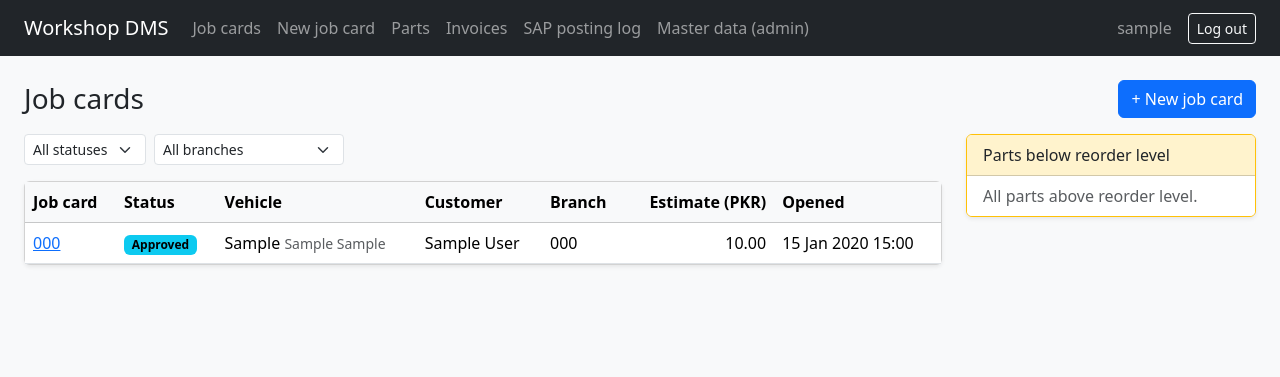
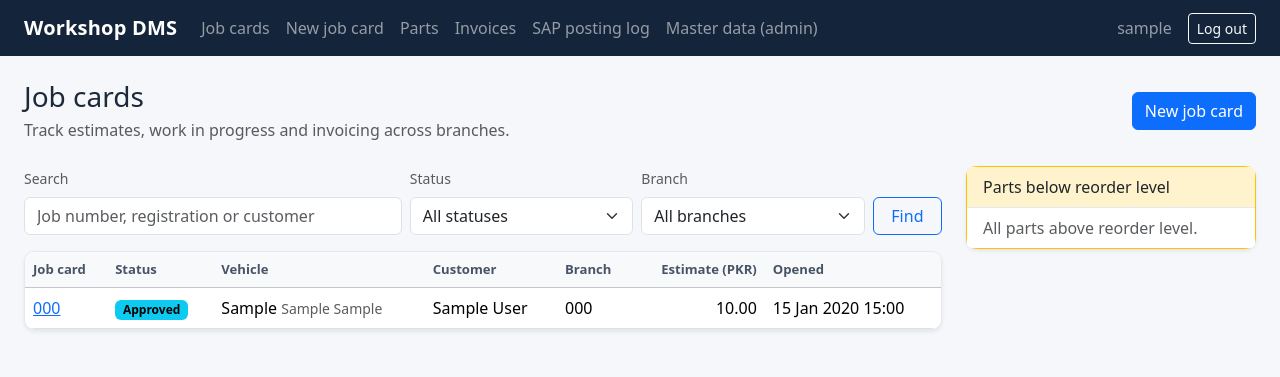
Before and after one commit to braxlyco/DBM, a Django app: page / in a window 1280 px wide. Shown: the top 377 px of the page. Run offline with Django 5.2, Linux system fonts and the light colour scheme; a user stored in the database is signed in; tables that the repository leaves empty hold one stand-in row (values such as "Sample post").

Commit message:
Improve workshop workflow and repository presentation

```diff
--- a/workshop/templates/workshop/base.html
+++ b/workshop/templates/workshop/base.html
@@ -6,13 +6,19 @@
   <title>{% block title %}Workshop DMS{% endblock %}</title>
   <link href="https://cdn.jsdelivr.net/npm/bootstrap@5.3.3/dist/css/bootstrap.min.css" rel="stylesheet">
   <style>
+    body { background: #f5f7fa; color: #1d2939; }
+    .navbar { background: #14243a; }
+    .navbar-brand { font-weight: 700; letter-spacing: .01em; }
+    .card { border: 1px solid #e4e9f0; border-radius: .65rem; }
+    .card-header { background: #fff; border-bottom-color: #e4e9f0; }
+    .table thead th { color: #475467; font-size: .82rem; font-weight: 600; white-space: nowrap; }
     .table td, .table th { vertical-align: middle; }
     .num { text-align: right; white-space: nowrap; }
     @media print { body { background: #fff !important; } .card { border: 0; } }
   </style>
 </head>
-<body class="bg-light">
-<nav class="navbar navbar-expand navbar-dark bg-dark mb-4 d-print-none">
+<body>
+<nav class="navbar navbar-expand navbar-dark mb-4 d-print-none">
   <div class="container-fluid px-4">
     <a class="navbar-brand" href="{% url 'workshop:job_list' %}">Workshop DMS</a>
     {% if user.is_authenticated %}
--- a/workshop/templates/workshop/job_list.html
+++ b/workshop/templates/workshop/job_list.html
@@ -2,33 +2,43 @@
 {% load dms %}
 {% block title %}Job cards — Workshop DMS{% endblock %}
 {% block content %}
-<div class="d-flex justify-content-between align-items-center mb-3">
-  <h1 class="h3 mb-0">Job cards</h1>
-  <a class="btn btn-primary" href="{% url 'workshop:job_create' %}">+ New job card</a>
+<div class="d-flex flex-wrap justify-content-between align-items-center mb-4 gap-2">
+  <div>
+    <h1 class="h3 mb-1">Job cards</h1>
+    <p class="text-muted mb-0">Track estimates, work in progress and invoicing across branches.</p>
+  </div>
+  <a class="btn btn-primary" href="{% url 'workshop:job_create' %}">New job card</a>
 </div>
 
 <div class="row g-4">
   <div class="col-lg-9">
-    <form class="row g-2 mb-3" method="get">
-      <div class="col-auto">
-        <select name="status" class="form-select form-select-sm" onchange="this.form.submit()">
+    <form class="row g-2 mb-3 align-items-end" method="get" role="search">
+      <div class="col-md-5">
+        <label class="form-label small text-muted" for="job-search">Search</label>
+        <input id="job-search" type="search" name="q" value="{{ current_query }}" class="form-control" placeholder="Job number, registration or customer">
+      </div>
+      <div class="col-md-3">
+        <label class="form-label small text-muted" for="status-filter">Status</label>
+        <select id="status-filter" name="status" class="form-select">
           <option value="">All statuses</option>
           {% for value, label in statuses %}
             <option value="{{ value }}" {% if value == current_status %}selected{% endif %}>{{ label }}</option>
           {% endfor %}
         </select>
       </div>
-      <div class="col-auto">
-        <select name="branch" class="form-select form-select-sm" onchange="this.form.submit()">
+      <div class="col-md-3">
+        <label class="form-label small text-muted" for="branch-filter">Branch</label>
+        <select id="branch-filter" name="branch" class="form-select">
           <option value="">All branches</option>
           {% for b in branches %}
             <option value="{{ b.code }}" {% if b.code == current_branch %}selected{% endif %}>{{ b }}</option>
           {% endfor %}
         </select>
       </div>
+      <div class="col-md-1 d-grid"><button class="btn btn-outline-primary">Find</button></div>
     </form>
 
-    <div class="card shadow-sm">
+    <div class="card shadow-sm table-responsive">
       <table class="table table-hover mb-0">
         <thead class="table-light">
           <tr><th>Job card</th><th>Status</th><th>Vehicle</th><th>Customer</th><th>Branch</th>
@@ -47,11 +57,20 @@
             <td>{{ job.created_at|date:"d M Y H:i" }}</td>
           </tr>
         {% empty %}
-          <tr><td colspan="7" class="text-center text-muted py-4">No job cards yet.</td></tr>
+          <tr><td colspan="7" class="text-center text-muted py-4">No job cards match these filters.</td></tr>
         {% endfor %}
         </tbody>
       </table>
     </div>
+    {% if page.paginator.num_pages > 1 %}
+      <nav class="d-flex justify-content-between align-items-center mt-3" aria-label="Job card pages">
+        <span class="small text-muted">{{ page.paginator.count }} job cards · page {{ page.number }} of {{ page.paginator.num_pages }}</span>
+        <div class="btn-group" role="group">
+          {% if page.has_previous %}<a class="btn btn-sm btn-outline-secondary" href="?q={{ current_query|urlencode }}&status={{ current_status|urlencode }}&branch={{ current_branch|urlencode }}&page={{ page.previous_page_number }}">Previous</a>{% endif %}
+          {% if page.has_next %}<a class="btn btn-sm btn-outline-secondary" href="?q={{ current_query|urlencode }}&status={{ current_status|urlencode }}&branch={{ current_branch|urlencode }}&page={{ page.next_page_number }}">Next</a>{% endif %}
+        </div>
+      </nav>
+    {% endif %}
   </div>
 
   <div class="col-lg-3">
--- a/workshop/views.py
+++ b/workshop/views.py
@@ -1,6 +1,7 @@
 from django.contrib import messages
 from django.contrib.auth.decorators import login_required
-from django.db.models import F
+from django.core.paginator import Paginator
+from django.db.models import F, Q
 from django.shortcuts import get_object_or_404, redirect, render
 from django.views.decorators.http import require_POST
 
@@ -18,7 +19,7 @@ TRANSITION_BUTTONS = {
     S.IN_PROGRESS: ("Start work", "primary"),
     S.ON_HOLD: ("Put on hold", "warning"),
     S.COMPLETED: ("Mark completed", "success"),
-    S.INVOICED: ("Generate invoice & post to SAP", "dark"),
+    S.INVOICED: ("Generate invoice & log SAP posting", "dark"),
     S.CANCELLED: ("Cancel (customer declined)", "outline-danger"),
 }
 
@@ -28,16 +29,26 @@ def job_list(request):
     jobs = JobCard.objects.select_related("branch", "customer", "vehicle")
     status = request.GET.get("status", "")
     branch = request.GET.get("branch", "")
+    query = request.GET.get("q", "").strip()[:100]
     if status in S.values:
         jobs = jobs.filter(status=status)
     if branch:
         jobs = jobs.filter(branch__code=branch)
+    if query:
+        jobs = jobs.filter(
+            Q(number__icontains=query)
+            | Q(vehicle__registration_no__icontains=query)
+            | Q(customer__name__icontains=query)
+        )
+    page = Paginator(jobs, 20).get_page(request.GET.get("page"))
     return render(request, "workshop/job_list.html", {
-        "jobs": jobs,
+        "jobs": page,
+        "page": page,
         "statuses": S.choices,
         "branches": Branch.objects.all(),
         "current_status": status,
         "current_branch": branch,
+        "current_query": query,
         "low_stock": Part.objects.filter(stock_on_hand__lt=F("reorder_level")).select_related("branch"),
     })
 
--- a/workshop/workflow.py
+++ b/workshop/workflow.py
@@ -58,6 +58,8 @@ def _log(job, from_status, to_status, user, note=""):
 
 @transaction.atomic
 def create_job_card(*, branch, vehicle, complaint, user=None, odometer_km=None, parent=None) -> JobCard:
+    if vehicle.branch_id != branch.pk or vehicle.customer.branch_id != branch.pk:
+        raise WorkflowError("The vehicle and customer must belong to the selected branch.")
     job = JobCard.objects.create(
         branch=branch, customer=vehicle.customer, vehicle=vehicle, complaint=complaint,
         odometer_km=odometer_km, parent=parent, created_by=user,
```
Also changed, not shown: workshop/forms.py (+8 -0 lines), workshop/tests.py (+31 -0 lines), .github/workflows/ci.yml (added), README.md, 2 other files.
